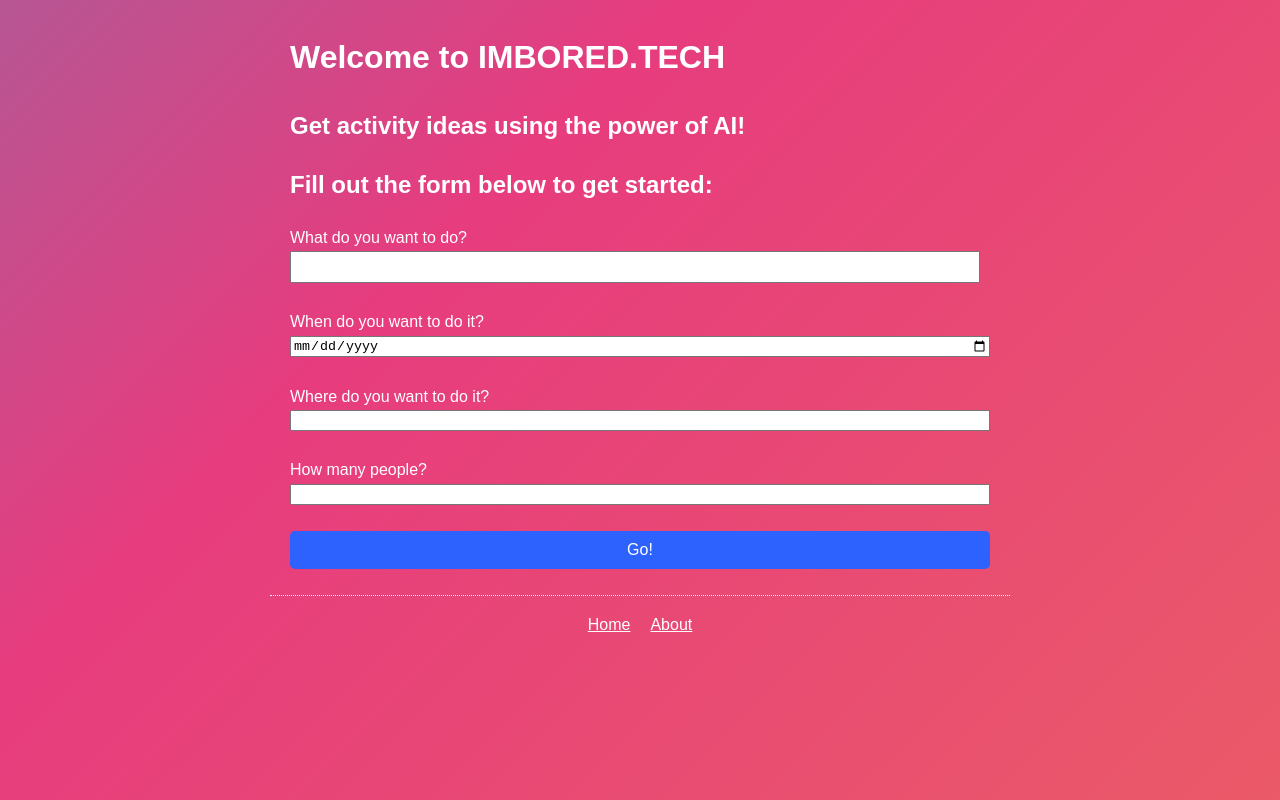
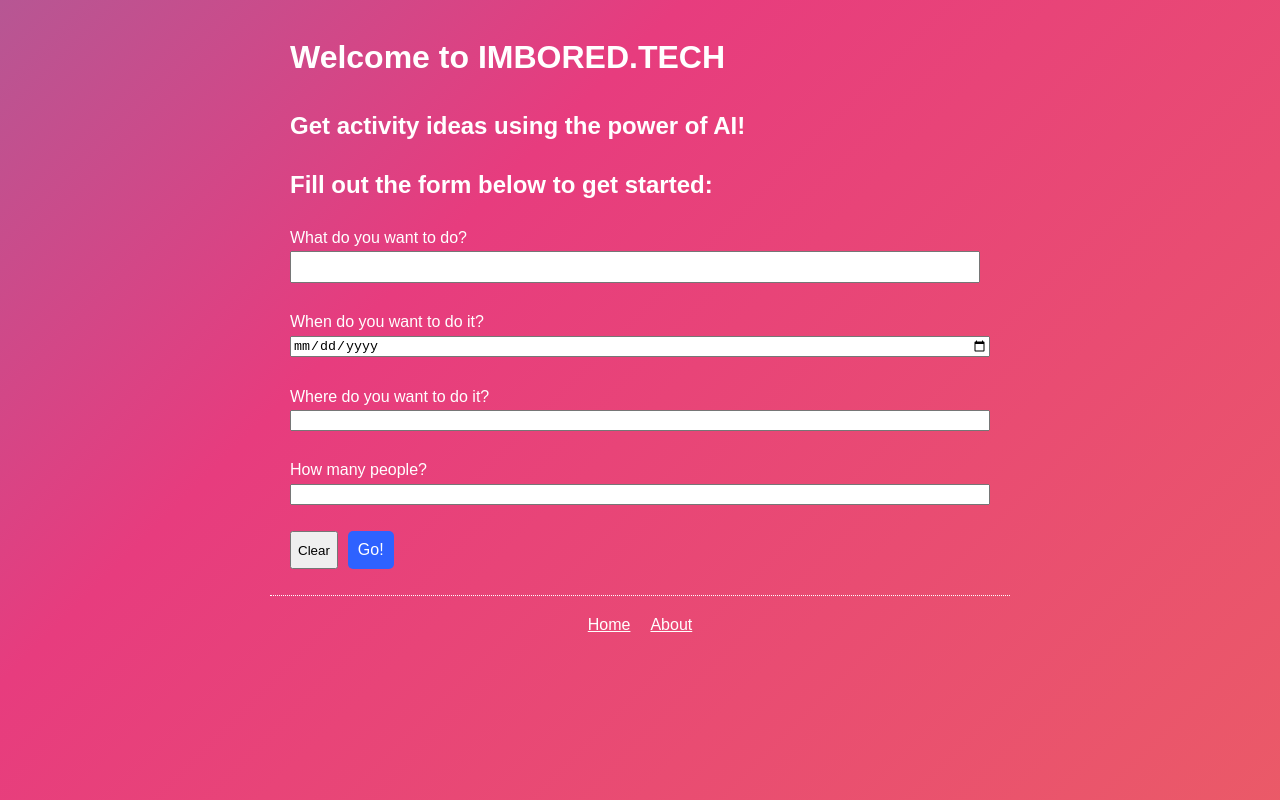
Before and after one commit to ghergen1/IM_BORED, a Next.js app: page / in a window 1280 px wide. Built offline with nearby package versions, Linux system fonts and the light colour scheme.

Commit message:
clear button for form and styling

```diff
--- a/pages/api/get-painting.js
+++ /dev/null
@@ -1,19 +0,0 @@
-const { Configuration, OpenAIApi } = require("openai")
-const configuration = new Configuration({
-  apiKey: process.env.OPENAI
-})
-const openai = new OpenAIApi(configuration)
-
-export default async function handler(req, res) {
-  if (typeof req.body.prompt === "string") {
-    const response = await openai.createImage({
-      prompt: `A wet on wet oil painting of ${req.body.prompt} by Bob Ross.`,
-      n: 1,
-      size: "512x512"
-    })
-
-    res.status(200).json({ text: response.data.data[0].url })
-  } else {
-    res.status(200).json({ text: "https://images.dog.ceo/breeds/ridgeback-rhodesian/n02087394_1722.jpg" })
-  }
-}
--- a/pages/index.js
+++ b/pages/index.js
@@ -1,12 +1,14 @@
 import { useState } from "react";
 
 export default function MyPage() {
-  const [formData, setFormData] = useState({
+  const initialFormData = {
     activity: "",
     date: "",
     location: "",
     people: "",
-  });
+  };
+
+  const [formData, setFormData] = useState(initialFormData);
 
   const [answer, setAnswer] = useState("");
   const [isLoading, setIsLoading] = useState(false);
@@ -39,15 +41,25 @@ export default function MyPage() {
     }));
   }
 
+  function handleClear() {
+    setFormData({
+      activity: "",
+      date: "",
+      location: "",
+      people: "",
+    });
+    setAnswer("");
+    window.location.reload();
+  }
+
   function generateCombinedPrompt() {
     const { activity, date, location, people } = formData;
 
-    // Modify this template as needed
     return `Please suggest 5 brief activity ideas for ${people} people, involving some or all of these ideas: ${activity} on ${date} at ${location}.`;
   }
 
   function generateGoogleSearchLink(query) {
-    // Use a regular expression to remove leading digits and whitespace
+    // Remove leading digits and whitespace
     const trimmedQuery = query.replace(/^\d+\.\s*/, '');
 
     const encodedQuery = encodeURIComponent(trimmedQuery);
@@ -68,6 +80,7 @@ export default function MyPage() {
           type="text"
           name="activity"
           onChange={handleChange}
+          required
         />
 
         <br />
@@ -79,7 +92,8 @@ export default function MyPage() {
           name="date"
           onChange={handleChange}
           min={new Date().toISOString().split("T")[0]}  // Set min attribute to today's date
-        />
+          required
+       />
 
         <br />
 
@@ -89,6 +103,7 @@ export default function MyPage() {
           type="text"
           name="location"
           onChange={handleChange}
+          required
         />
 
         <br />
@@ -99,20 +114,21 @@ export default function MyPage() {
           type="number"
           name="people"
           onChange={handleChange}
+          required
         />
 
         <br />
-
+        <div className="button-container">
+        <button type="button" onClick={handleClear} className="clear-button">Clear</button>
         <button className="prompt-button">Go!</button>
+        </div>
       </form>
 
       {isLoading && <div className="loading-spinner"></div>}
 
       <div className="answer-area">
-        {/* Display responses with Google search links */}
         {answer && (
         <div className="answer-area">
-          {/* Display responses with Google search links */}
           {answer.split("\n").map((response, index) => {
             const trimmedResponse = response.trim();
 
--- a/styles/global.css
+++ b/styles/global.css
@@ -14,7 +14,7 @@ body {
 	height: 100vh;
 }
 
-label, h1, h2 {
+label, h1, h2, p {
   color: white;
 }
 
@@ -152,3 +152,8 @@ label, h1, h2 {
   color: #ffffff;
   margin: 0 10px;
 }
+
+.button-container {
+  display: flex;
+  gap: 10px; /* Adjust the gap as needed */
+}
```
Also changed, not shown: 1 other file (tests, documents, lock files or other folders).
